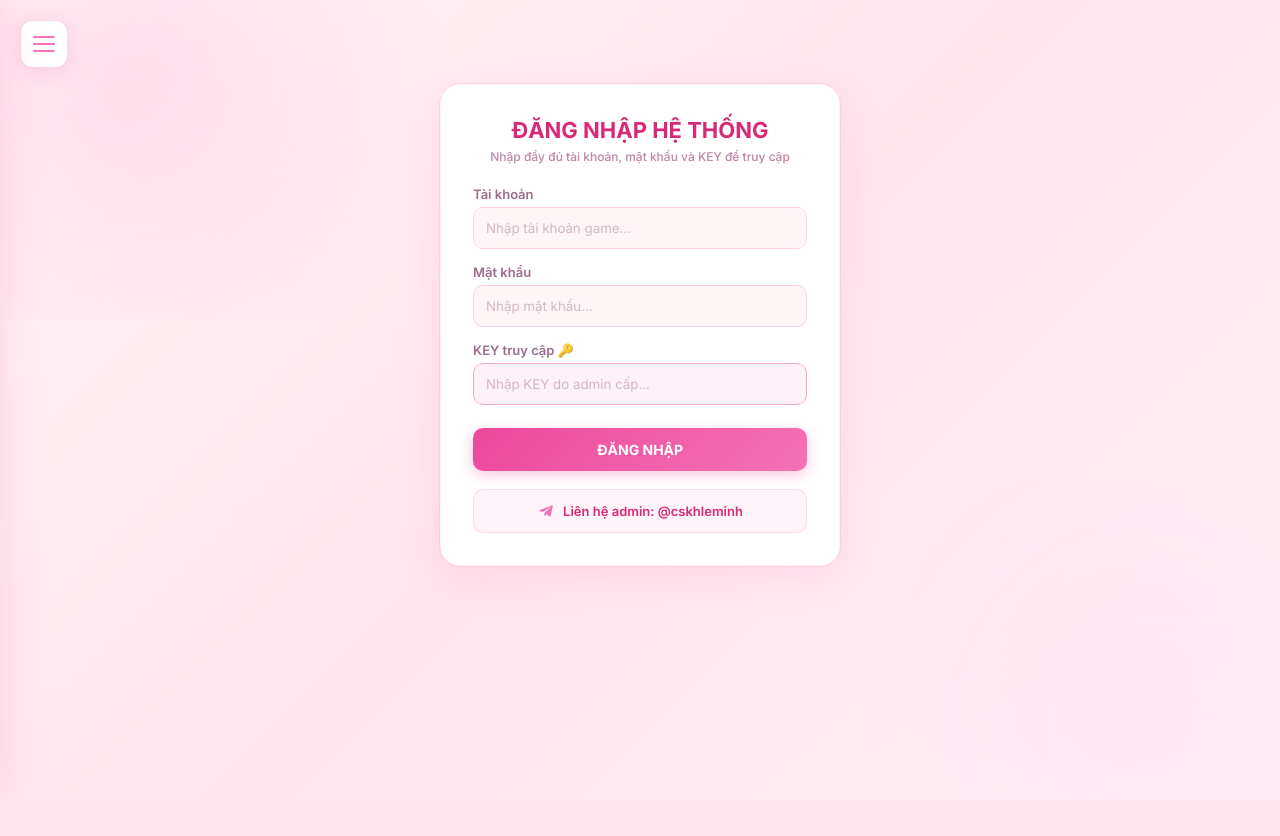
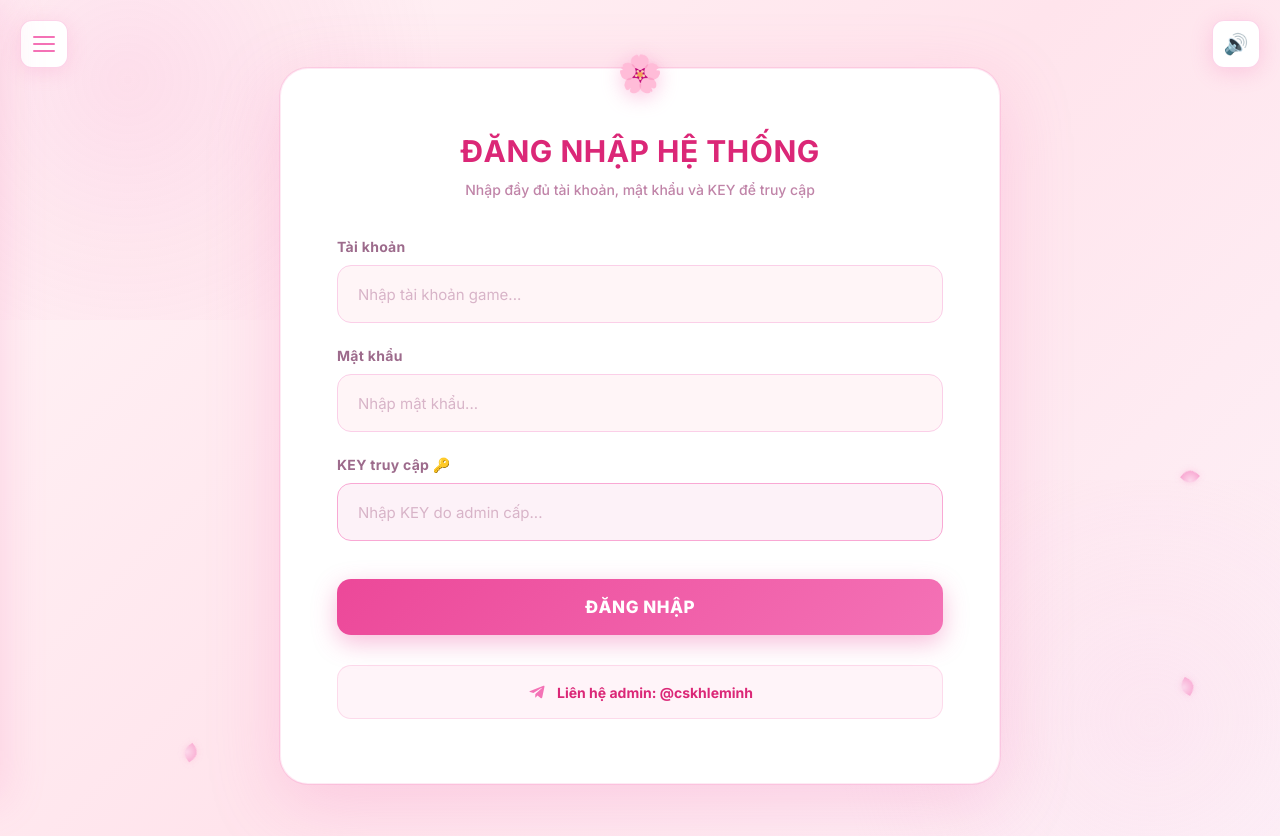
Before and after one commit to mindepzaivip12-bit/autocuoclc79ios, a Flask app: page / in a window 1280 px wide. Before the commit the page ends 567 px from the top, so only its background shows below. Run offline with Flask 3, Linux system fonts and the light colour scheme; some libraries are stand-ins or nearby versions.

Commit message:
Update index.html

```diff
--- a/templates/index.html
+++ b/templates/index.html
@@ -13,6 +13,7 @@ body{
   background:linear-gradient(135deg,#fff5f7 0%,#ffe4ec 50%,#fdf2f8 100%);
   min-height:100vh;display:flex;justify-content:center;align-items:flex-start;
   padding:20px;color:#4a3f4f;
+  overflow-x:hidden;
 }
 body::before{
   content:'';position:fixed;top:-20%;left:-20%;width:60%;height:60%;
@@ -23,6 +24,55 @@ body::after{
   content:'';position:fixed;bottom:-20%;right:-20%;width:60%;height:60%;
   background:radial-gradient(circle,rgba(251,207,232,0.25) 0%,transparent 70%);
   pointer-events:none;z-index:0;
+}
+
+/* ===== HOA RƠI ===== */
+#petals{
+  position:fixed;inset:0;pointer-events:none;z-index:1;overflow:hidden;
+}
+.petal{
+  position:absolute;top:-40px;
+  width:14px;height:14px;
+  background:radial-gradient(circle at 30% 30%, #fbcfe8, #f472b6);
+  border-radius:70% 0 70% 0;
+  opacity:.75;
+  will-change:transform,opacity;
+  animation:fall linear infinite;
+  box-shadow:0 0 6px rgba(244,114,182,.35);
+}
+.petal.small{width:9px;height:9px;opacity:.6}
+.petal.big{width:18px;height:18px;opacity:.85}
+
+@keyframes fall{
+  0%{
+    transform:translate3d(0,-10vh,0) rotate(0deg);
+    opacity:0;
+  }
+  10%{opacity:.9}
+  50%{
+    transform:translate3d(40px,50vh,0) rotate(180deg);
+  }
+  90%{opacity:.6}
+  100%{
+    transform:translate3d(-30px,110vh,0) rotate(360deg);
+    opacity:0;
+  }
+}
+
+/* ===== MUSIC BUTTON ===== */
+.music-btn{
+  position:fixed;top:20px;right:20px;z-index:1003;
+  width:48px;height:48px;border-radius:12px;cursor:pointer;
+  background:#fff;border:1px solid rgba(244,114,182,0.3);
+  display:flex;align-items:center;justify-content:center;
+  box-shadow:0 4px 20px rgba(244,114,182,.2);transition:.2s;
+  font-size:20px;
+}
+.music-btn:hover{background:#fdf2f8;border-color:#f472b6;transform:translateY(-2px)}
+.music-btn.playing{animation:musicPulse 1.6s ease-in-out infinite}
+@keyframes musicPulse{
+  0%,100%{box-shadow:0 4px 20px rgba(244,114,182,.2)}
+  50%{box-shadow:0 4px 30px rgba(236,72,153,.55)}
 }
 
 /* ===== HAMBURGER ===== */
@@ -108,53 +158,73 @@ body::after{
 .btn-apply:hover{transform:translateY(-1px);box-shadow:0 6px 20px rgba(236,72,153,.45)}
 .btn-apply:active{transform:translateY(0)}
 
-/* ===== LOGIN ===== */
+/* ===== LOGIN FULL MÀN HÌNH ===== */
 .login-container{
-  position:relative;z-index:1;
-  background:#fff;width:100%;max-width:400px;border-radius:20px;padding:32px;
-  box-shadow:0 10px 40px rgba(244,114,182,.15),0 0 0 1px rgba(244,114,182,0.15);
-  border:1px solid rgba(244,114,182,0.1);
-  margin-top: 8vh;
+  position:relative;z-index:2;
+  background:#fff;
+  width:100%;
+  max-width:720px;
+  border-radius:28px;
+  padding:64px 56px;
+  box-shadow:0 20px 70px rgba(244,114,182,.25),0 0 0 1px rgba(244,114,182,0.18);
+  border:1px solid rgba(244,114,182,0.15);
+  margin: 6vh auto 4vh;
+  min-height: 82vh;
+  display:flex;
+  flex-direction:column;
+  justify-content:center;
+  animation:loginAppear .6s ease;
+}
+@keyframes loginAppear{
+  from{opacity:0;transform:translateY(30px) scale(.98)}
+  to{opacity:1;transform:translateY(0) scale(1)}
+}
+.login-container::before{
+  content:'🌸';
+  position:absolute;top:-18px;left:50%;transform:translateX(-50%);
+  font-size:36px;filter:drop-shadow(0 4px 10px rgba(244,114,182,.4));
 }
 .login-container h2{
-  text-align:center;color:#db2777;margin-bottom:6px;font-size:22px;
+  text-align:center;color:#db2777;margin-bottom:10px;font-size:30px;
+  letter-spacing:.5px;
 }
-.login-sub{text-align:center;font-size:12px;color:#c084a8;margin-bottom:22px;font-weight:500}
+.login-sub{text-align:center;font-size:14px;color:#c084a8;margin-bottom:38px;font-weight:500;line-height:1.5}
 
-.form-group{margin-bottom:15px}
-.form-group label{display:block;font-size:13px;font-weight:600;margin-bottom:5px;color:#9d6b8c}
+.form-group{margin-bottom:24px}
+.form-group label{display:block;font-size:14px;font-weight:700;margin-bottom:10px;color:#9d6b8c;letter-spacing:.3px}
 .form-group input{
-  width:100%;padding:12px;background:#fff5f7;color:#4a3f4f;
-  border:1px solid #fbcfe8;border-radius:10px;outline:none;transition:.2s;
+  width:100%;padding:18px 20px;background:#fff5f7;color:#4a3f4f;
+  border:1.5px solid #fbcfe8;border-radius:14px;outline:none;transition:.25s;
+  font-size:16px;
 }
-.form-group input::placeholder{color:#d8b4c8}
-.form-group input:focus{border-color:#f472b6;box-shadow:0 0 0 3px rgba(244,114,182,.15)}
+.form-group input::placeholder{color:#d8b4c8;font-size:15px}
+.form-group input:focus{border-color:#f472b6;box-shadow:0 0 0 4px rgba(244,114,182,.18);background:#fff}
 .form-group input.key-input{
   border-color:#f9a8d4;background:#fdf2f8;
 }
-.form-group input.key-input:focus{border-color:#ec4899;box-shadow:0 0 0 3px rgba(236,72,153,.2)}
+.form-group input.key-input:focus{border-color:#ec4899;box-shadow:0 0 0 4px rgba(236,72,153,.22)}
 
 .btn-login{
-  width:100%;padding:13px;background:linear-gradient(135deg,#ec4899,#f472b6);
-  color:#fff;border:none;border-radius:10px;font-weight:700;cursor:pointer;
-  transition:.2s;box-shadow:0 4px 14px rgba(236,72,153,.3); margin-top: 8px;
-  font-size:14px;
+  width:100%;padding:18px;background:linear-gradient(135deg,#ec4899,#f472b6);
+  color:#fff;border:none;border-radius:14px;font-weight:800;cursor:pointer;
+  transition:.25s;box-shadow:0 8px 24px rgba(236,72,153,.35); margin-top: 14px;
+  font-size:17px;letter-spacing:.5px;
 }
-.btn-login:hover{background:linear-gradient(135deg,#db2777,#ec4899);transform:translateY(-1px);box-shadow:0 6px 20px rgba(236,72,153,.45)}
+.btn-login:hover{background:linear-gradient(135deg,#db2777,#ec4899);transform:translateY(-2px);box-shadow:0 12px 32px rgba(236,72,153,.5)}
 .btn-login:disabled{opacity:.6;cursor:not-allowed;transform:none}
 
 .tele-contact{
-  display:flex;align-items:center;justify-content:center;gap:8px;
-  margin-top:18px;padding:12px;border-radius:10px;
+  display:flex;align-items:center;justify-content:center;gap:10px;
+  margin-top:30px;padding:16px;border-radius:14px;
   background:rgba(244,114,182,.08);border:1px solid rgba(244,114,182,.2);
-  color:#db2777;font-weight:600;font-size:13px;text-decoration:none;
-  transition:.2s;
+  color:#db2777;font-weight:700;font-size:14px;text-decoration:none;
+  transition:.25s;
 }
-.tele-contact:hover{background:rgba(244,114,182,.15);border-color:#f472b6;transform:translateY(-1px)}
-.tele-contact svg{width:18px;height:18px;fill:#f472b6}
+.tele-contact:hover{background:rgba(244,114,182,.15);border-color:#f472b6;transform:translateY(-2px)}
+.tele-contact svg{width:20px;height:20px;fill:#f472b6}
 
 /* ===== MAIN ===== */
-.main-wrapper{display:none;width:100%;max-width:900px;flex-direction:column;gap:15px;position:relative;z-index:1; margin-top: 20px;}
+.main-wrapper{display:none;width:100%;max-width:900px;flex-direction:column;gap:15px;position:relative;z-index:2; margin-top: 20px;}
 .top-header{
   background:#fff;border-radius:16px;padding:15px 25px;
   display:flex;justify-content:space-between;align-items:center;
@@ -274,7 +344,7 @@ tr:hover td{background:rgba(244,114,182,.04)}
 .bet-tag.tai{background:rgba(37,99,235,.12);color:#2563eb;border:1px solid rgba(37,99,235,.25)}
 .bet-tag.xiu{background:rgba(220,38,38,.12);color:#dc2626;border:1px solid rgba(220,38,38,.25)}
 
-.toast-wrap{position:fixed;top:20px;right:20px;z-index:9999;display:flex;flex-direction:column;gap:8px;max-width:320px}
+.toast-wrap{position:fixed;top:80px;right:20px;z-index:9999;display:flex;flex-direction:column;gap:8px;max-width:320px}
 .toast{
   padding:12px 16px;border-radius:10px;color:#fff;font-weight:600;font-size:13px;
   box-shadow:0 8px 24px rgba(0,0,0,.15);animation:slideIn .3s;backdrop-filter:blur(8px);
@@ -317,9 +387,34 @@ tr:hover td{background:rgba(244,114,182,.04)}
   background:linear-gradient(135deg,#ec4899,#f472b6);color:#fff;
   font-weight:700;font-size:14px;
 }
+
+/* ===== RESPONSIVE ===== */
+@media (max-width:768px){
+  .login-container{
+    padding:44px 28px;
+    min-height:auto;
+    margin:4vh auto 2vh;
+    border-radius:22px;
+  }
+  .login-container h2{font-size:24px}
+  .login-sub{font-size:13px;margin-bottom:28px}
+  .form-group input{padding:15px 16px;font-size:15px}
+  .btn-login{padding:15px;font-size:15px}
+  .music-btn{top:16px;right:16px;width:42px;height:42px;font-size:17px}
+  .toast-wrap{top:70px;right:12px;max-width:calc(100vw - 24px)}
+}
 </style>
 </head>
 <body>
+
+<!-- NHẠC NỀN TỰ ĐỘNG -->
+<audio id="bgMusic" loop preload="auto" playsinline>
+  <source src="https://files.catbox.moe/wdj7mk.mp4" type="audio/mp4">
+</audio>
+<button class="music-btn" id="musicBtn" title="Bật/Tắt nhạc">🔊</button>
+
+<!-- HOA RƠI -->
+<div id="petals"></div>
 
 <div class="toast-wrap" id="toasts"></div>
 
@@ -331,7 +426,7 @@ tr:hover td{background:rgba(244,114,182,.04)}
   </div>
 </div>
 
-<!-- NÚT 3 GẠCH (HAMBURGER) -->
+<!-- NÚT 3 GẠCH -->
 <div class="hamburger" id="hamburger" onclick="toggleDrawer()">
   <span></span><span></span><span></span>
 </div>
@@ -464,6 +559,106 @@ tr:hover td{background:rgba(244,114,182,.04)}
 
 <script>
 /* ============================================
+   NHẠC NỀN TỰ ĐỘNG
+============================================ */
+(function initMusic(){
+  const music = document.getElementById('bgMusic');
+  const btn = document.getElementById('musicBtn');
+  if(!music || !btn) return;
+
+  music.volume = 0.6;
+  let isPlaying = false;
+
+  function updateBtn(playing){
+    isPlaying = playing;
+    if(playing){
+      btn.classList.add('playing');
+      btn.textContent = '🔊';
+      btn.title = 'Tắt nhạc';
+    }else{
+      btn.classList.remove('playing');
+      btn.textContent = '🔇';
+      btn.title = 'Bật nhạc';
+    }
+  }
+
+  // Thử phát tự động ngay khi vào web
+  function tryAutoPlay(){
+    const p = music.play();
+    if(p && typeof p.then === 'function'){
+      p.then(()=>{ updateBtn(true); })
+       .catch(()=>{ updateBtn(false); /* trình duyệt chặn autoplay */ });
+    }else{
+      // Trình duyệt cũ
+      try{ music.play(); updateBtn(true); }catch(e){ updateBtn(false); }
+    }
+  }
+
+  // Gọi ngay khi load
+  tryAutoPlay();
+
+  // Nếu bị chặn autoplay -> phát ngay khi user có tương tác đầu tiên
+  const unlock = ()=>{
+    if(!isPlaying){
+      music.play().then(()=>{
+        updateBtn(true);
+        removeUnlock();
+      }).catch(()=>{});
+    }else{
+      removeUnlock();
+    }
+  };
+  const events = ['click','touchstart','keydown','pointerdown','scroll'];
+  function removeUnlock(){
+    events.forEach(ev=>document.removeEventListener(ev, unlock, true));
+  }
+  events.forEach(ev=>document.addEventListener(ev, unlock, true));
+
+  // Nút bật/tắt
+  btn.addEventListener('click', (e)=>{
+    e.stopPropagation();
+    if(music.paused){
+      music.play().then(()=>updateBtn(true)).catch(()=>{});
+    }else{
+      music.pause();
+      updateBtn(false);
+    }
+  });
+
+  // Đồng bộ trạng thái khi pause/play tự động (vd: hết tab)
+  music.addEventListener('play', ()=>updateBtn(true));
+  music.addEventListener('pause', ()=>updateBtn(false));
+
+  // Khi quay lại tab, tự phát lại nếu đang bật
+  document.addEventListener('visibilitychange', ()=>{
+    if(document.visibilityState === 'visible' && !music.paused === false && isPlaying){
+      // đã pause do rời tab -> thử phát lại
+      music.play().then(()=>updateBtn(true)).catch(()=>{});
+    }
+  });
+})();
+
+/* ============================================
+   HOA RƠI
+============================================ */
+(function createPetals(){
+  const container = document.getElementById('petals');
+  const total = 18;
+  for(let i=0;i<total;i++){
+    const p = document.createElement('div');
+    p.className = 'petal ' + (Math.random()<0.3?'small':Math.random()<0.6?'':'big');
+    const left = Math.random()*100;
+    const delay = Math.random()*8;
+    const duration = 8 + Math.random()*10;
+    p.style.left = left + '%';
+    p.style.animationDuration = duration + 's';
+    p.style.animationDelay = '-' + delay + 's';
+    p.style.transform = `scale(${0.6 + Math.random()*0.8})`;
+    container.appendChild(p);
+  }
+})();
+
+/* ============================================
    STATE
 ============================================ */
 let socket = null;
@@ -477,7 +672,6 @@ let wakeLock = null;
 let heartbeatTimer = null;
 let targetProfitReached = false;
 
-/* 🔒 KHÓA CỬA CƯỢC THEO PHIÊN */
 let lockedBetSession = null;
 let lockedBetSide = null;
 let lockedBetAmount = 0;
@@ -592,7 +786,6 @@ async function pushConfigToServer(cfg){
 function showResultFlash(isWin, result, betSide, actualSide){
   const flash=document.getElementById('predResultFlash');
   const box=document.getElementById('predictionBox');
-  const sideTxt = actualSide ? ` (đã đặt: ${actualSide})` : '';
 
   const actualWinSide = result ? (['TÀI','TAI'].includes(result.toUpperCase()) ? 'TÀI' : 'XỈU') : '';
 
@@ -741,7 +934,7 @@ function showForceModal(title, msg){
 }
 
 /* ============================================
-   🎯 KIỂM TRA CHỐT LÃI TỰ ĐỘNG
+   KIỂM TRA CHỐT LÃI TỰ ĐỘNG
 ============================================ */
 async function checkTargetProfit(profit){
   const cfg = loadConfig();
@@ -1127,7 +1320,7 @@ async function logout(){
 }
 
 /* ============================================
-   💓 HEARTBEAT & WAKE LOCK
+   HEARTBEAT & WAKE LOCK
 ============================================ */
 function startHeartbeat(){
   stopHeartbeat();
```
